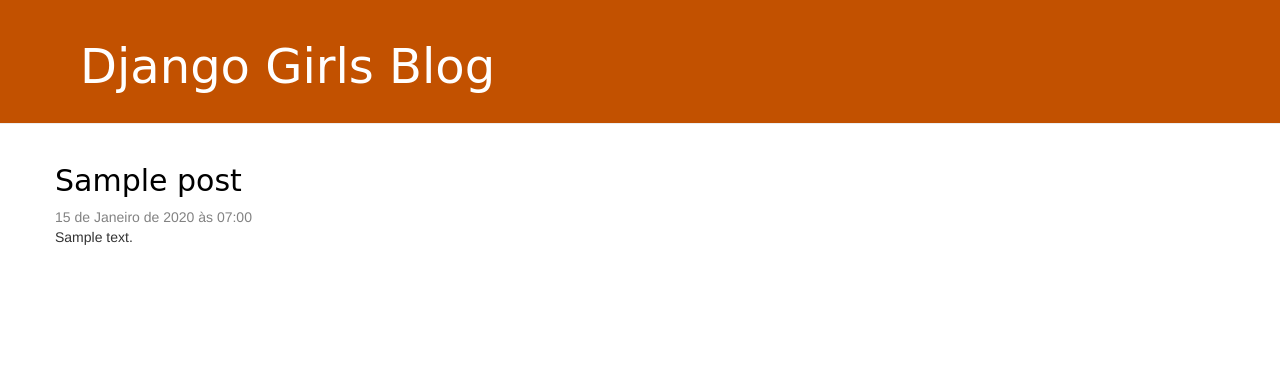
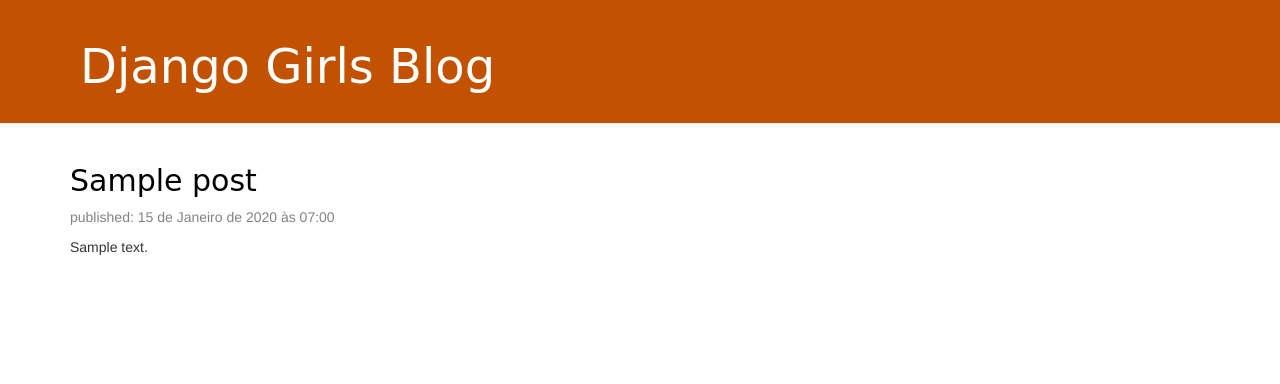
Before and after one commit to gustavodsantos/django-girls-tutorial, a Django app: page / in a window 1280 px wide. Shown: the top 384 px of the page. Run offline with Django 5.2, Linux system fonts and the light colour scheme; tables that the repository leaves empty hold one stand-in row (values such as "Sample post"); some libraries are stand-ins or nearby versions.

Commit message:
EXTENDENDO TEMPLATES
close #19

```diff
--- /dev/null
+++ b/mysite/base/templates/base/base.html
@@ -0,0 +1,31 @@
+{% load static %}
+<!DOCTYPE html>
+<html lang="pt-br">
+    <head>
+        <meta charset="UTF-8">
+        <meta name="viewport" content="width=device-width, initial-scale=1">
+
+        <title>Django Girls blog</title>
+        <link rel="stylesheet" href="//maxcdn.bootstrapcdn.com/bootstrap/3.2.0/css/bootstrap.min.css">
+        <link rel="stylesheet" href="//maxcdn.bootstrapcdn.com/bootstrap/3.2.0/css/bootstrap-theme.min.css">
+        <link rel="stylesheet" href="{% static 'css/blog.css' %}">
+    </head>
+    <body>
+        <header class="page-header">
+            <div class="container">
+                <h1><a href="/">Django Girls Blog</a></h1>
+            </div>
+        </header>
+
+        <main class="container">
+            <div class="row">
+                <div class="col-md-8">
+                    {% block content %}
+                    {% endblock %}
+                </div>
+            </div>
+        </main>
+
+    </body>
+
+</html>
--- a/mysite/base/templates/base/post_list.html
+++ b/mysite/base/templates/base/post_list.html
@@ -1,38 +1,12 @@
-{% load static %}
-<!DOCTYPE html>
-<html lang="pt-br">
-    <head>
-        <meta charset="UTF-8">
-        <meta name="viewport" content="width=device-width, initial-scale=1">
-
-        <title>Django Girls blog</title>
-        <link rel="stylesheet" href="//maxcdn.bootstrapcdn.com/bootstrap/3.2.0/css/bootstrap.min.css">
-        <link rel="stylesheet" href="//maxcdn.bootstrapcdn.com/bootstrap/3.2.0/css/bootstrap-theme.min.css">
-        <link rel="stylesheet" href="{% static 'css/blog.css' %}">
-    </head>
-    <body>
-        <header class="page-header">
-            <div class="container">
-                <h1><a href="/">Django Girls Blog</a></h1>
-            </div>
-        </header>
-
-        <main class="container">
-            <div class="row">
-                <div class="col">
+{% extends 'base/base.html' %}
+{% block content %}
     {% for post in posts %}
     <article class="post">
         <h2><a href="">{{ post.title }}</a></h2>
-                            <time class="date">
-                                {{ post.published_date }}
-                            </time>
+        <div class="date">
+            <p>published: {{ post.published_date }}</p>
+        </div>
         <p>{{ post.text|linebreaksbr }}</p>
     </article>
     {% endfor %}
-                </div>
-            </div>
-        </main>
-
-    </body>
-
-</html>
+{% endblock %}
```
Lines whose indentation alone changed are shown as unchanged.
